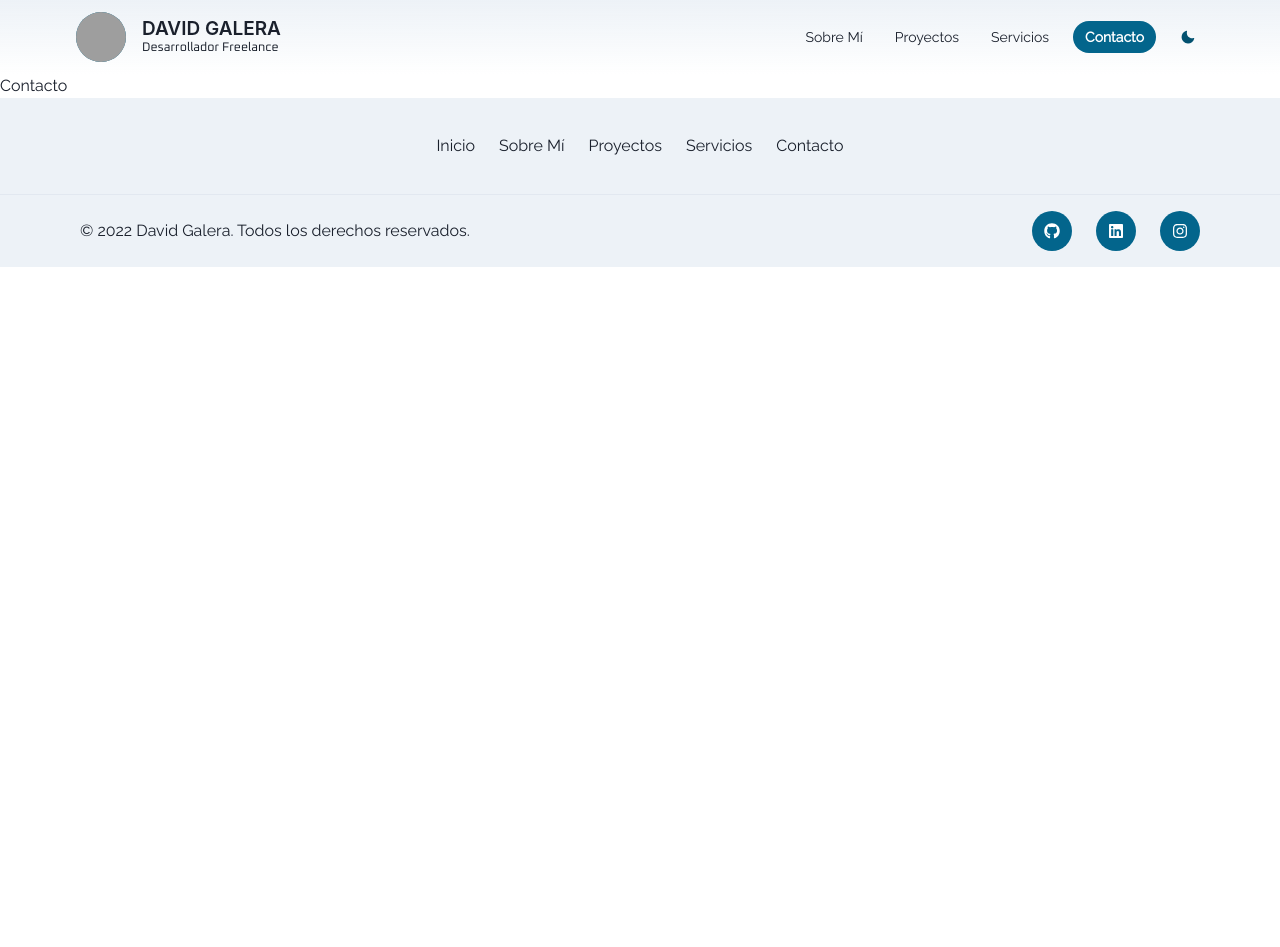
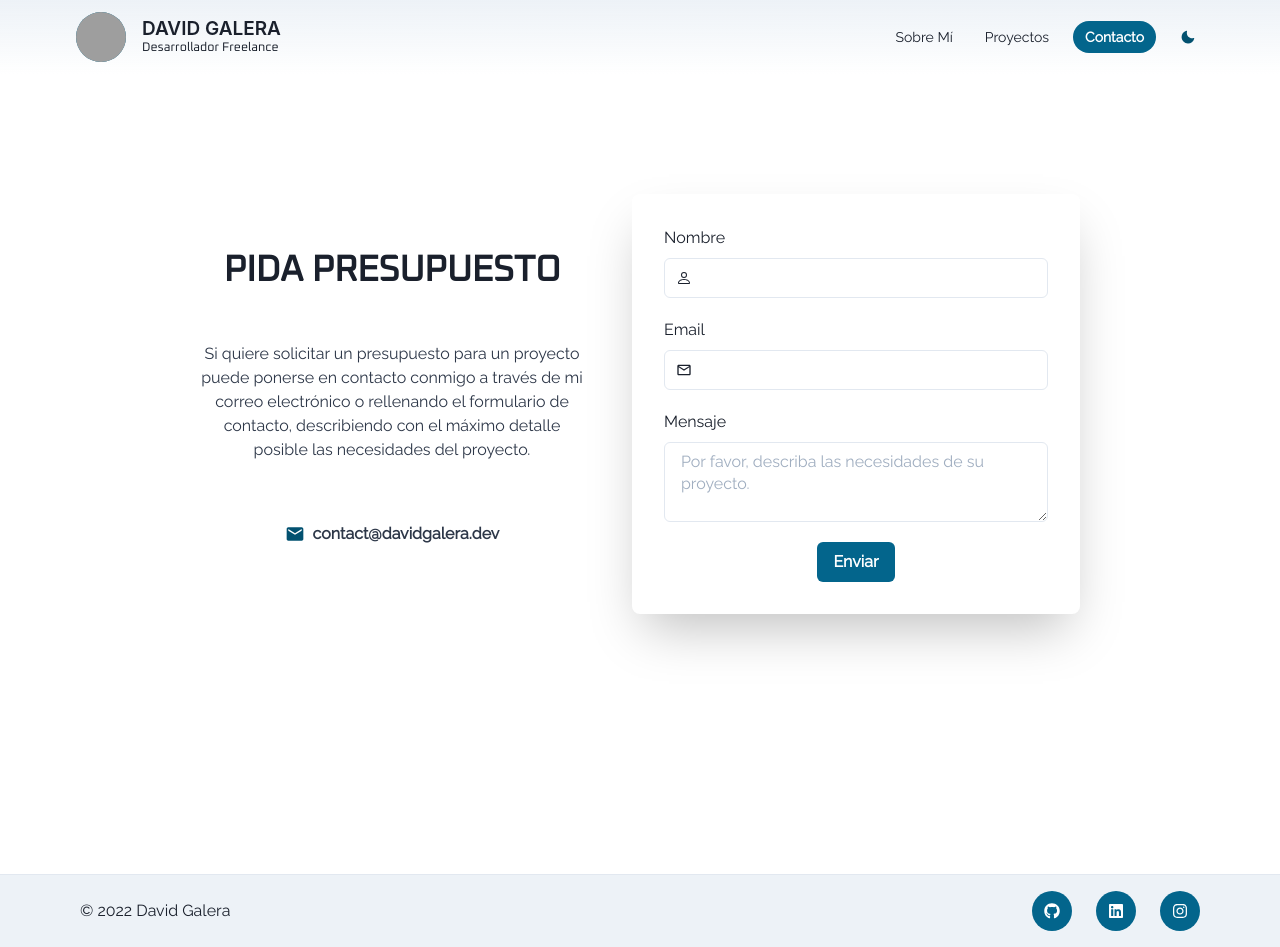
Before and after one commit to Galerix/davidgalera, a Next.js app: page /contacto in a window 1280 px wide. Before the commit the page ends 800 px from the top, so only its background shows below. Built offline with nearby package versions, Linux system fonts and the light colour scheme; grey boxes are pictures that could not be loaded; a web font is replaced by a local one.

Commit message:
Base web, finished

```diff
--- a/components/mobilenavitem/MobileNavItem.tsx
+++ b/components/mobilenavitem/MobileNavItem.tsx
@@ -20,8 +20,6 @@ const MobileNavItem = ({ navItem, onClose }: Props) => {
           onClick={onClose}
           p={2}
           fontSize={"sm"}
-          fontFamily={"body"}
-          fontWeight={"bold"}
           _hover={{ textDecoration: "none" }}
         >
           {label}
--- a/components/testimonialcard/TestimonialCard.tsx
+++ b/components/testimonialcard/TestimonialCard.tsx
@@ -49,10 +49,8 @@ const TestimonialCard = (props: TestimonialCardProps) => {
         textAlign={"left"}
         justifyContent={"space-between"}
       >
-        <Text fontWeight={"medium"} fontSize={"14px"} pb={4}>
-          {content}
-        </Text>
-        <Text fontWeight={"bold"} fontSize={13}>
+        <Text pb={4}>{content}</Text>
+        <Text fontWeight={"bold"}>
           {name}
           <Text as={"span"} fontWeight={"medium"} color={"gray.500"}>
             {" "}
--- a/containers/footer/Footer.tsx
+++ b/containers/footer/Footer.tsx
@@ -46,74 +46,6 @@ export default function Footer() {
 
   return (
     <Box bg={useColorModeValue("gray.100", "brand.800")}>
-      <Container
-        as={Stack}
-        maxW={"6xl"}
-        py={8}
-        spacing={4}
-        justify={"center"}
-        align={"center"}
-      >
-        <Stack
-          align={"center"}
-          textAlign={"center"}
-          direction={{ base: "column", sm: "row" }}
-          spacing={6}
-          minHeight="2em"
-        >
-          <NextLink href={"#"}>
-            <Link
-              borderBottomColor={linkBorderColor}
-              _hover={{
-                borderBottomWidth: 3,
-              }}
-            >
-              Inicio
-            </Link>
-          </NextLink>
-          <NextLink href={"#"}>
-            <Link
-              borderBottomColor={linkBorderColor}
-              _hover={{
-                borderBottomWidth: 3,
-              }}
-            >
-              Sobre Mí
-            </Link>
-          </NextLink>
-          <NextLink href={"#"}>
-            <Link
-              borderBottomColor={linkBorderColor}
-              _hover={{
-                borderBottomWidth: 3,
-              }}
-            >
-              Proyectos
-            </Link>
-          </NextLink>
-          <NextLink href={"#"}>
-            <Link
-              borderBottomColor={linkBorderColor}
-              _hover={{
-                borderBottomWidth: 3,
-              }}
-            >
-              Servicios
-            </Link>
-          </NextLink>
-          <NextLink href={"#"}>
-            <Link
-              borderBottomColor={linkBorderColor}
-              _hover={{
-                borderBottomWidth: 3,
-              }}
-            >
-              Contacto
-            </Link>
-          </NextLink>
-        </Stack>
-      </Container>
-
       <Box borderTopWidth={1} borderStyle={"solid"}>
         <Container
           as={Stack}
@@ -124,7 +56,7 @@ export default function Footer() {
           justify={{ base: "center", md: "space-between" }}
           align={{ base: "center", md: "center" }}
         >
-          <Text>© 2022 David Galera. Todos los derechos reservados.</Text>
+          <Text>© 2022 David Galera</Text>
           <Stack direction={"row"} spacing={6}>
             <SocialButton label={"Github"} href={"https://github.com/Galerix"}>
               <FaGithub />
--- a/containers/hero/Hero.tsx
+++ b/containers/hero/Hero.tsx
@@ -1,17 +1,19 @@
 import {
   Box,
   Heading,
-  Container,
   Text,
   Button,
   Stack,
   useColorModeValue,
 } from "@chakra-ui/react";
+import { useRouter } from "next/router";
 import { useEffect, useRef, useState } from "react";
+
 import { AnimatedText } from "../../components";
 import { MotionStack, MotionText } from "../../motioncomponents";
 
 const Hero = () => {
+  const router = useRouter();
   const texts = [
     "INNOVADORAS",
     "A MEDIDA",
@@ -144,7 +146,13 @@ const Hero = () => {
         alignSelf={"center"}
         position={"inherit"}
       >
-        <Button rounded={"full"} px={6}>
+        <Button
+          rounded={"full"}
+          px={6}
+          onClick={() => {
+            router.push("/contacto");
+          }}
+        >
           CONTACTA CONMIGO
         </Button>
       </Stack>
--- a/containers/navbar/Navbar.tsx
+++ b/containers/navbar/Navbar.tsx
@@ -29,7 +29,7 @@ const Navbar = () => {
   return (
     <Box
       width={"100%"}
-      position={"sticky"}
+      position={{ base: "sticky" }}
       top={0}
       zIndex={3}
       bgGradient={useColorModeValue(
@@ -123,10 +123,6 @@ const navItems: Array<NavItem> = [
     label: "Proyectos",
     href: "/proyectos",
   },
-  {
-    label: "Servicios",
-    href: "/servicios",
-  },
 ];
 
 export default Navbar;
--- a/pages/api/contact.ts
+++ b/pages/api/contact.ts
@@ -43,9 +43,10 @@ export default async (req: NextApiRequest, res: NextApiResponse<Data>) => {
     },
     to: "contact@davidgalera.dev, dgalerarodriguez@gmail.com",
     subject: `Solicitud de ${name}`,
-    text: message + " | Enviado por: " + email,
-    html: `<div>${message}</div><p>Enviado por:
-    ${email}</p>`,
+    text: `Mensaje: ${message} | Nombre: ${name} | Email: ${email}`,
+    html: `<p>Mensaje: ${message}</p>
+    <p>Nombre: ${name}</p>
+    <p>Email: ${email}</p>`,
   };
 
   await new Promise((resolve, reject) => {
--- a/pages/contacto.tsx
+++ b/pages/contacto.tsx
@@ -1,7 +1,8 @@
 import React from "react";
+import { Budget } from "../containers";
 
 const Contacto = () => {
-  return <div>Contacto</div>;
+  return <Budget />;
 };
 
 export default Contacto;
```
Also changed, not shown: pages/blog.tsx (deleted, +0 -7 lines), pages/servicios.tsx (deleted, +0 -7 lines), pages/sobre-mi.tsx (+34 -1 lines).
